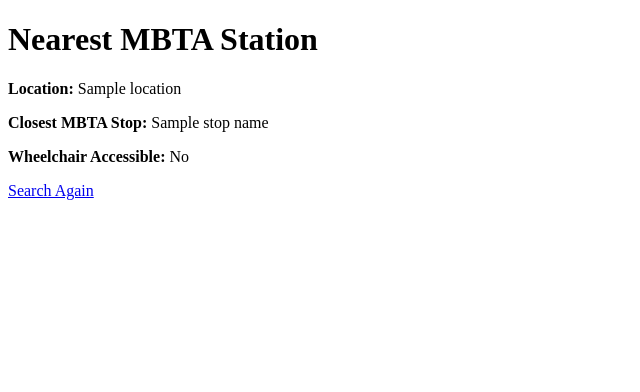
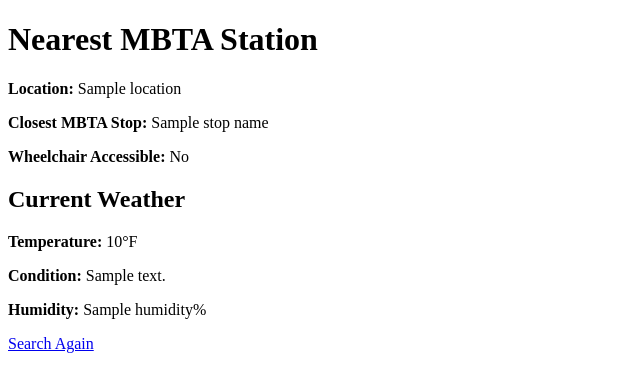
Before and after one commit to jamitai/MTBA-Web-App-Project, a Flask app: template templates/mbta_station.html in a window 1280 px wide. Shown: the top 392 px of the page, without its empty margins (0-640 px from the left). Run offline with Flask 3, Linux system fonts and the light colour scheme; the template is opened without the code that fills it: most values are stand-ins (such as "Sample title", 1, 10 or a date in 2020).

Commit message:
html update

```diff
--- a/templates/mbta_station.html
+++ b/templates/mbta_station.html
@@ -10,6 +10,13 @@
     <p><strong>Location:</strong> {{ location }}</p>
     <p><strong>Closest MBTA Stop:</strong> {{ stop_name }}</p>
     <p><strong>Wheelchair Accessible:</strong> {{ 'Yes' if wheelchair_accessible else 'No' }}</p>
+
+    <!-- Weather Information Section -->
+    <h2>Current Weather</h2>
+    <p><strong>Temperature:</strong> {{ weather.temperature }}°F</p>
+    <p><strong>Condition:</strong> {{ weather.weather_description }}</p>
+    <p><strong>Humidity:</strong> {{ weather.humidity }}%</p>
+
     <a href="/">Search Again</a>
 </body>
 </html>
```
